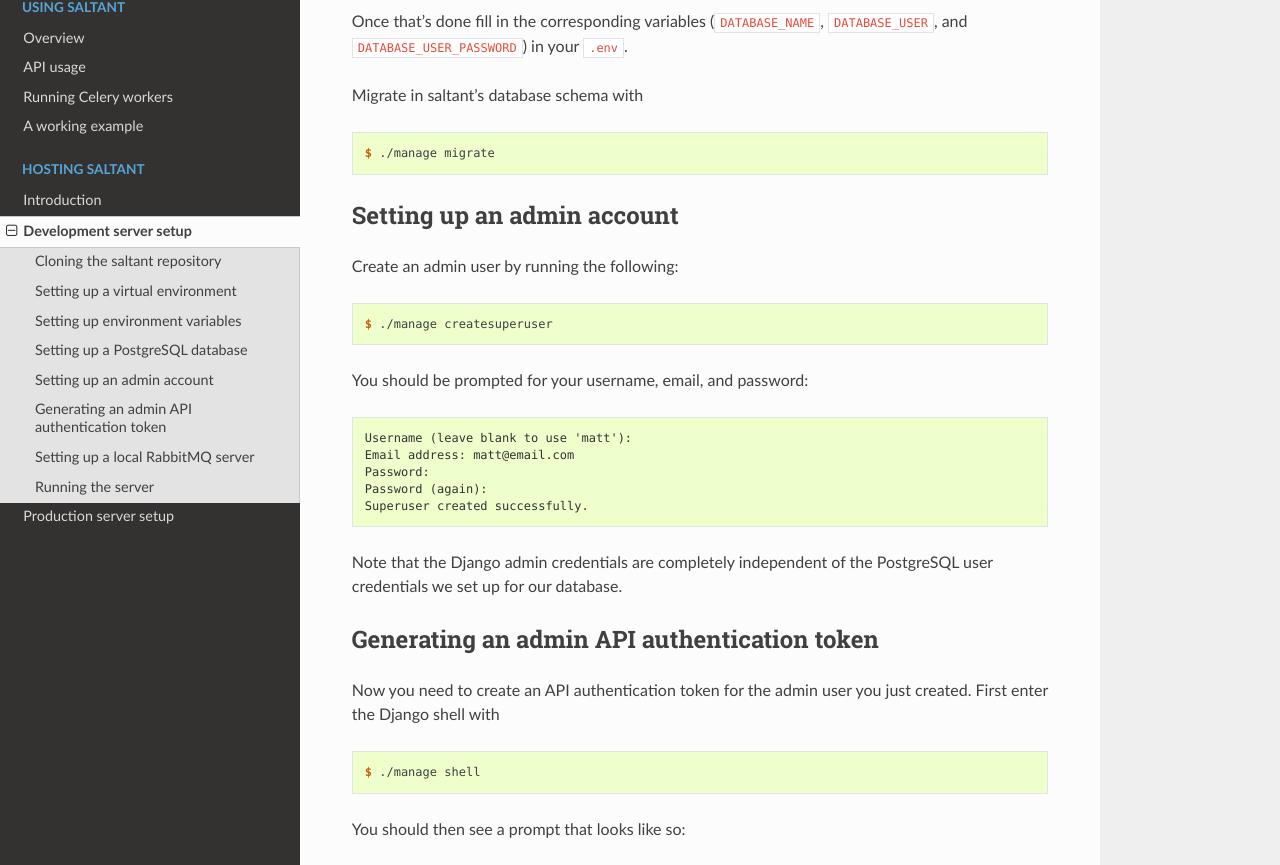
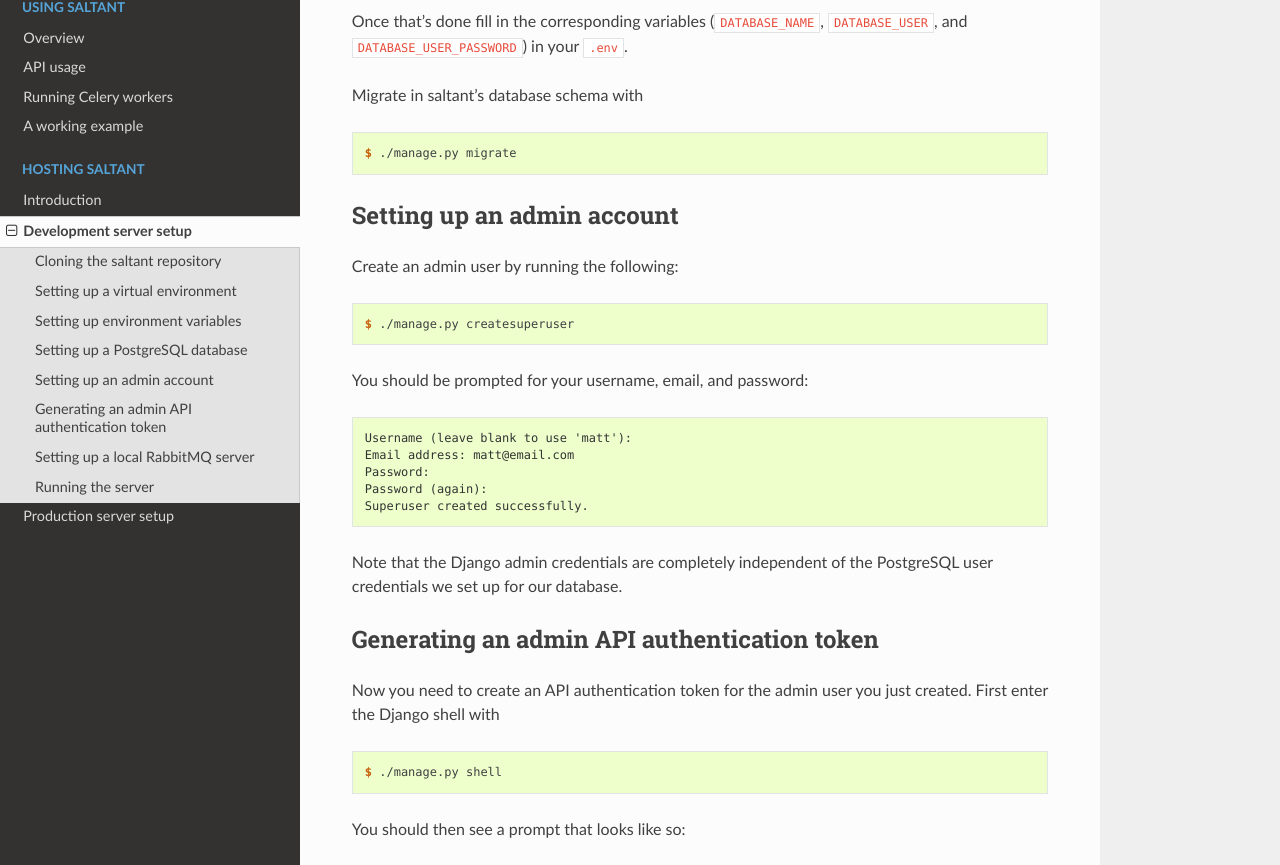
Before and after one commit to saltant-org/saltant, a Sphinx documentation site: the page built from docs/source/hosting/development.rst, in a window 1280 px wide and 1400 px high, scrolled down 1968 px. Shown: the part 114-979 px from the top of the window. Built offline with Sphinx 7.4.7 and the Read the Docs theme 2.0.0, drawn with Linux system fonts in a browser that asks for light colours.

```diff
--- a/docs/source/hosting/development.rst
+++ b/docs/source/hosting/development.rst
@@ -100,14 +100,14 @@ Once that's done fill in the corresponding variables (``DATABASE_NAME``,
 
 Migrate in saltant's database schema with ::
 
-    $ ./manage migrate
+    $ ./manage.py migrate
 
 Setting up an admin account
 ---------------------------
 
 Create an admin user by running the following::
 
-    $ ./manage createsuperuser
+    $ ./manage.py createsuperuser
 
 You should be prompted for your username, email, and password::
 
@@ -126,7 +126,7 @@ Generating an admin API authentication token
 Now you need to create an API authentication token for the admin user
 you just created. First enter the Django shell with ::
 
-    $ ./manage shell
+    $ ./manage.py shell
 
 You should then see a prompt that looks like so:
 
@@ -181,7 +181,7 @@ Running the server
 
 Now all you should need to do is ::
 
-    $ ./manage runserver
+    $ ./manage.py runserver
 
 and point your browser to ``127.0.0.1``!
 
```
Also changed, not shown: CONTRIBUTING.md (+1 -1 lines).
